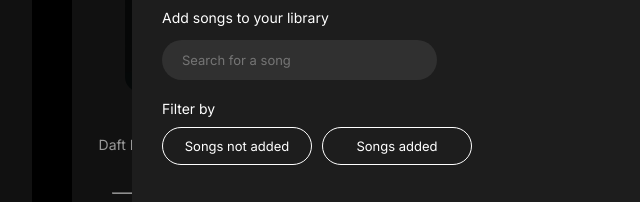
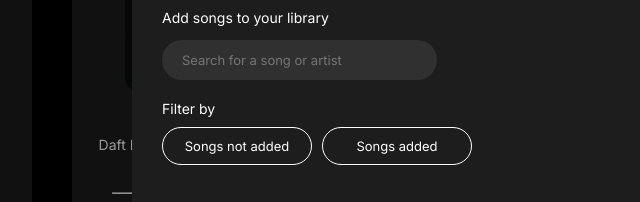
Before and after one commit to LA-248/music-player, a plain HTML site: page index.html in a window 1280 px wide. Both pictures are taken after a click on the button "Explore songs". Shown: the part 319-521 px from the top of the page, 108-748 px from the left. Drawn offline with Linux system fonts and the light colour scheme.

Commit message:
Refactor - Modify search bar placeholder text

```diff
--- a/index.html
+++ b/index.html
@@ -58,7 +58,7 @@
 
             <div class="search-bar" id="search-bar">
               <label for="music-search"></label>
-              <input type="search" id="music-search" name="music-search" placeholder="Search for a song" onkeyup="searchDatabaseSongs()">
+              <input type="search" id="music-search" name="music-search" placeholder="Search for a song or artist" onkeyup="searchDatabaseSongs()">
             </div>
 
             <div class="filter-wrapper">
```
